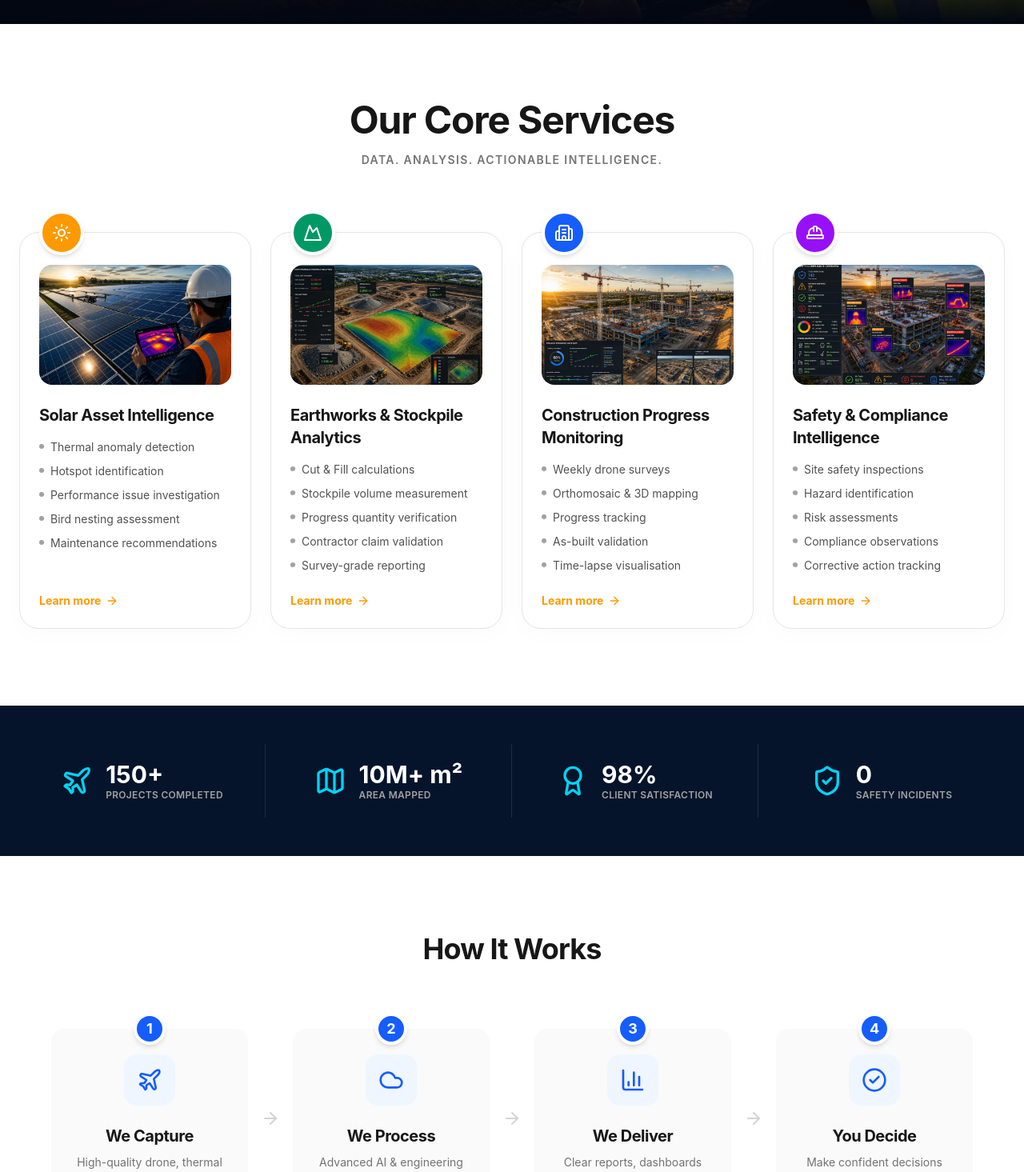
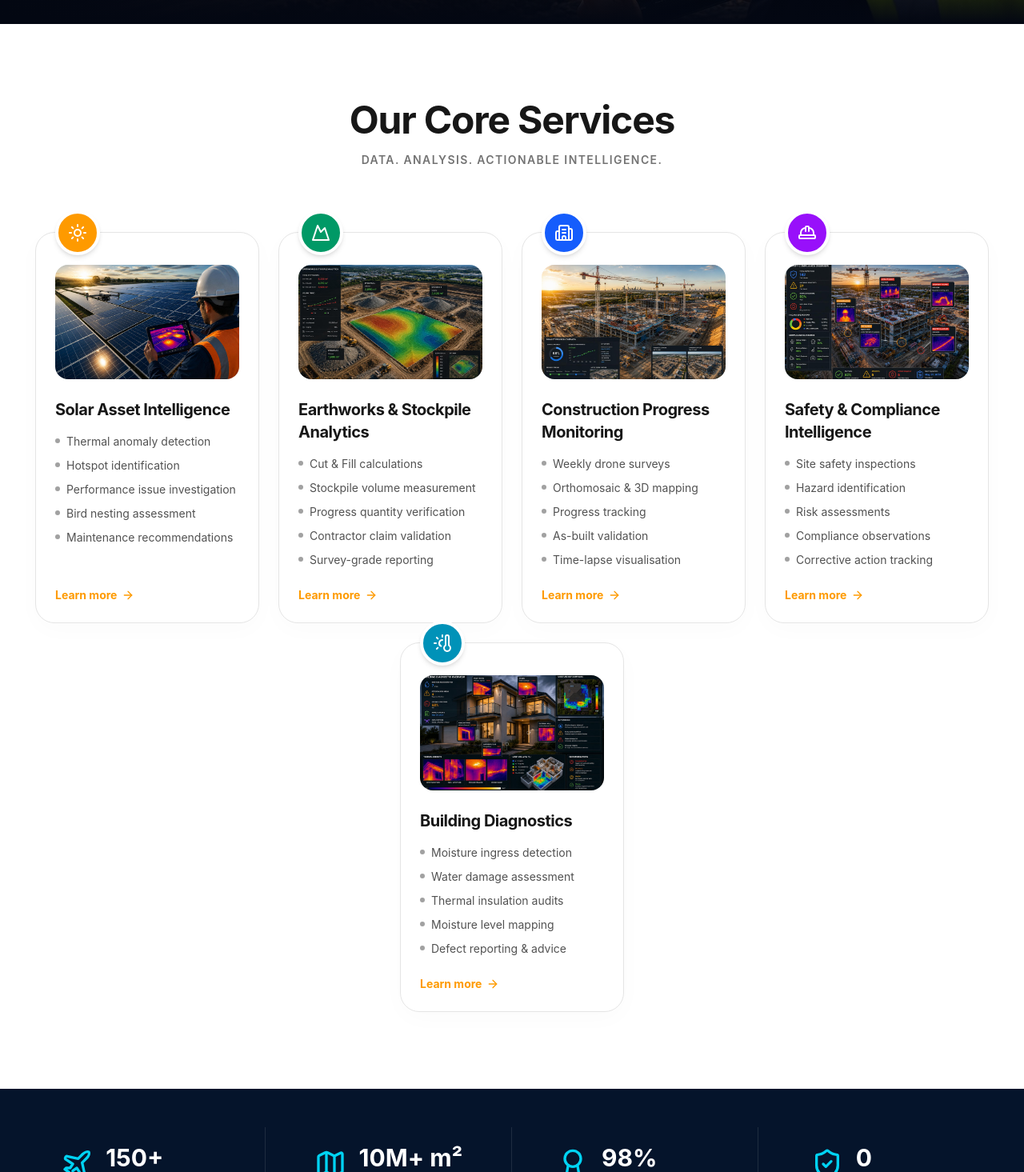
Before and after one commit to emredmrdkn/SafeAuraAi-Ahmet, a Next.js app in the folder apps/web/: page / in a window 1280 px wide. Shown: the part 590-2055 px from the top of the page at 80% size. Built offline with nearby package versions, Linux system fonts and the light colour scheme.

Commit message:
feat(web): add Building Diagnostics core service card to homepage

```diff
--- a/apps/web/src/app/page.tsx
+++ b/apps/web/src/app/page.tsx
@@ -187,10 +187,10 @@ export default function LandingPage() {
             </p>
           </div>
 
-          <div className="grid grid-cols-1 md:grid-cols-2 lg:grid-cols-4 gap-8 lg:gap-6 mt-16">
+          <div className="flex flex-wrap justify-center gap-8 lg:gap-6 mt-16">
 
             {/* Solar Card */}
-            <div className="relative bg-white rounded-3xl border border-neutral-200 shadow-[0_8px_30px_rgb(0,0,0,0.02)] p-6 pt-10 flex flex-col hover:shadow-[0_8px_30px_rgb(0,0,0,0.06)] transition-all duration-300">
+            <div className="w-full md:w-[calc(50%-12px)] lg:w-[calc(33.333%-16px)] xl:w-[calc(20%-20px)] min-w-[280px] max-w-[360px] relative bg-white rounded-3xl border border-neutral-200 shadow-[0_8px_30px_rgb(0,0,0,0.02)] p-6 pt-10 flex flex-col hover:shadow-[0_8px_30px_rgb(0,0,0,0.06)] transition-all duration-300">
               <div className="absolute -top-7 left-6 w-14 h-14 rounded-full bg-amber-500 flex items-center justify-center text-white shadow-md border-4 border-white z-20">
                 <Sun className="h-6 w-6" />
               </div>
@@ -232,7 +232,7 @@ export default function LandingPage() {
             </div>
 
             {/* Earthworks Card */}
-            <div className="relative bg-white rounded-3xl border border-neutral-200 shadow-[0_8px_30px_rgb(0,0,0,0.02)] p-6 pt-10 flex flex-col hover:shadow-[0_8px_30px_rgb(0,0,0,0.06)] transition-all duration-300">
+            <div className="w-full md:w-[calc(50%-12px)] lg:w-[calc(33.333%-16px)] xl:w-[calc(20%-20px)] min-w-[280px] max-w-[360px] relative bg-white rounded-3xl border border-neutral-200 shadow-[0_8px_30px_rgb(0,0,0,0.02)] p-6 pt-10 flex flex-col hover:shadow-[0_8px_30px_rgb(0,0,0,0.06)] transition-all duration-300">
               <div className="absolute -top-7 left-6 w-14 h-14 rounded-full bg-emerald-600 flex items-center justify-center text-white shadow-md border-4 border-white z-20">
                 <Mountain className="h-6 w-6" />
               </div>
@@ -274,7 +274,7 @@ export default function LandingPage() {
             </div>
 
             {/* Construction Card */}
-            <div className="relative bg-white rounded-3xl border border-neutral-200 shadow-[0_8px_30px_rgb(0,0,0,0.02)] p-6 pt-10 flex flex-col hover:shadow-[0_8px_30px_rgb(0,0,0,0.06)] transition-all duration-300">
+            <div className="w-full md:w-[calc(50%-12px)] lg:w-[calc(33.333%-16px)] xl:w-[calc(20%-20px)] min-w-[280px] max-w-[360px] relative bg-white rounded-3xl border border-neutral-200 shadow-[0_8px_30px_rgb(0,0,0,0.02)] p-6 pt-10 flex flex-col hover:shadow-[0_8px_30px_rgb(0,0,0,0.06)] transition-all duration-300">
               <div className="absolute -top-7 left-6 w-14 h-14 rounded-full bg-blue-600 flex items-center justify-center text-white shadow-md border-4 border-white z-20">
                 <Building2 className="h-6 w-6" />
               </div>
@@ -316,7 +316,7 @@ export default function LandingPage() {
             </div>
 
             {/* Safety Card */}
-            <div className="relative bg-white rounded-3xl border border-neutral-200 shadow-[0_8px_30px_rgb(0,0,0,0.02)] p-6 pt-10 flex flex-col hover:shadow-[0_8px_30px_rgb(0,0,0,0.06)] transition-all duration-300">
+            <div className="w-full md:w-[calc(50%-12px)] lg:w-[calc(33.333%-16px)] xl:w-[calc(20%-20px)] min-w-[280px] max-w-[360px] relative bg-white rounded-3xl border border-neutral-200 shadow-[0_8px_30px_rgb(0,0,0,0.02)] p-6 pt-10 flex flex-col hover:shadow-[0_8px_30px_rgb(0,0,0,0.06)] transition-all duration-300">
               <div className="absolute -top-7 left-6 w-14 h-14 rounded-full bg-purple-600 flex items-center justify-center text-white shadow-md border-4 border-white z-20">
                 <HardHat className="h-6 w-6" />
               </div>
@@ -350,6 +350,48 @@ export default function LandingPage() {
                 <li className="flex items-start gap-2 text-sm text-neutral-600">
                   <span className="mt-1.5 h-1.5 w-1.5 rounded-full bg-neutral-400 shrink-0"></span>
                   Corrective action tracking
+                </li>
+              </ul>
+              <a href="#" className="inline-flex items-center gap-1.5 text-amber-500 font-bold hover:text-amber-600 transition-colors text-sm mt-auto">
+                Learn more <ArrowRight className="h-4 w-4" />
+              </a>
+            </div>
+
+            {/* Building Diagnostics Card */}
+            <div className="w-full md:w-[calc(50%-12px)] lg:w-[calc(33.333%-16px)] xl:w-[calc(20%-20px)] min-w-[280px] max-w-[360px] relative bg-white rounded-3xl border border-neutral-200 shadow-[0_8px_30px_rgb(0,0,0,0.02)] p-6 pt-10 flex flex-col hover:shadow-[0_8px_30px_rgb(0,0,0,0.06)] transition-all duration-300">
+              <div className="absolute -top-7 left-6 w-14 h-14 rounded-full bg-cyan-600 flex items-center justify-center text-white shadow-md border-4 border-white z-20">
+                <ThermometerSun className="h-6 w-6" />
+              </div>
+              <div className="aspect-[16/10] w-full relative bg-neutral-100 rounded-2xl overflow-hidden mb-6">
+                <Image
+                  src="/assets/building_diagnostics.jpg"
+                  alt="Building Diagnostics - Drone thermal diagnostic inspection"
+                  fill
+                  sizes="(max-width: 768px) 100vw, 25vw"
+                  className="object-cover"
+                />
+              </div>
+              <h3 className="text-xl font-bold text-neutral-900 mb-4 tracking-tight">Building Diagnostics</h3>
+              <ul className="space-y-2.5 mb-6 flex-1">
+                <li className="flex items-start gap-2 text-sm text-neutral-600">
+                  <span className="mt-1.5 h-1.5 w-1.5 rounded-full bg-neutral-400 shrink-0"></span>
+                  Moisture ingress detection
+                </li>
+                <li className="flex items-start gap-2 text-sm text-neutral-600">
+                  <span className="mt-1.5 h-1.5 w-1.5 rounded-full bg-neutral-400 shrink-0"></span>
+                  Water damage assessment
+                </li>
+                <li className="flex items-start gap-2 text-sm text-neutral-600">
+                  <span className="mt-1.5 h-1.5 w-1.5 rounded-full bg-neutral-400 shrink-0"></span>
+                  Thermal insulation audits
+                </li>
+                <li className="flex items-start gap-2 text-sm text-neutral-600">
+                  <span className="mt-1.5 h-1.5 w-1.5 rounded-full bg-neutral-400 shrink-0"></span>
+                  Moisture level mapping
+                </li>
+                <li className="flex items-start gap-2 text-sm text-neutral-600">
+                  <span className="mt-1.5 h-1.5 w-1.5 rounded-full bg-neutral-400 shrink-0"></span>
+                  Defect reporting & advice
                 </li>
               </ul>
               <a href="#" className="inline-flex items-center gap-1.5 text-amber-500 font-bold hover:text-amber-600 transition-colors text-sm mt-auto">
```
